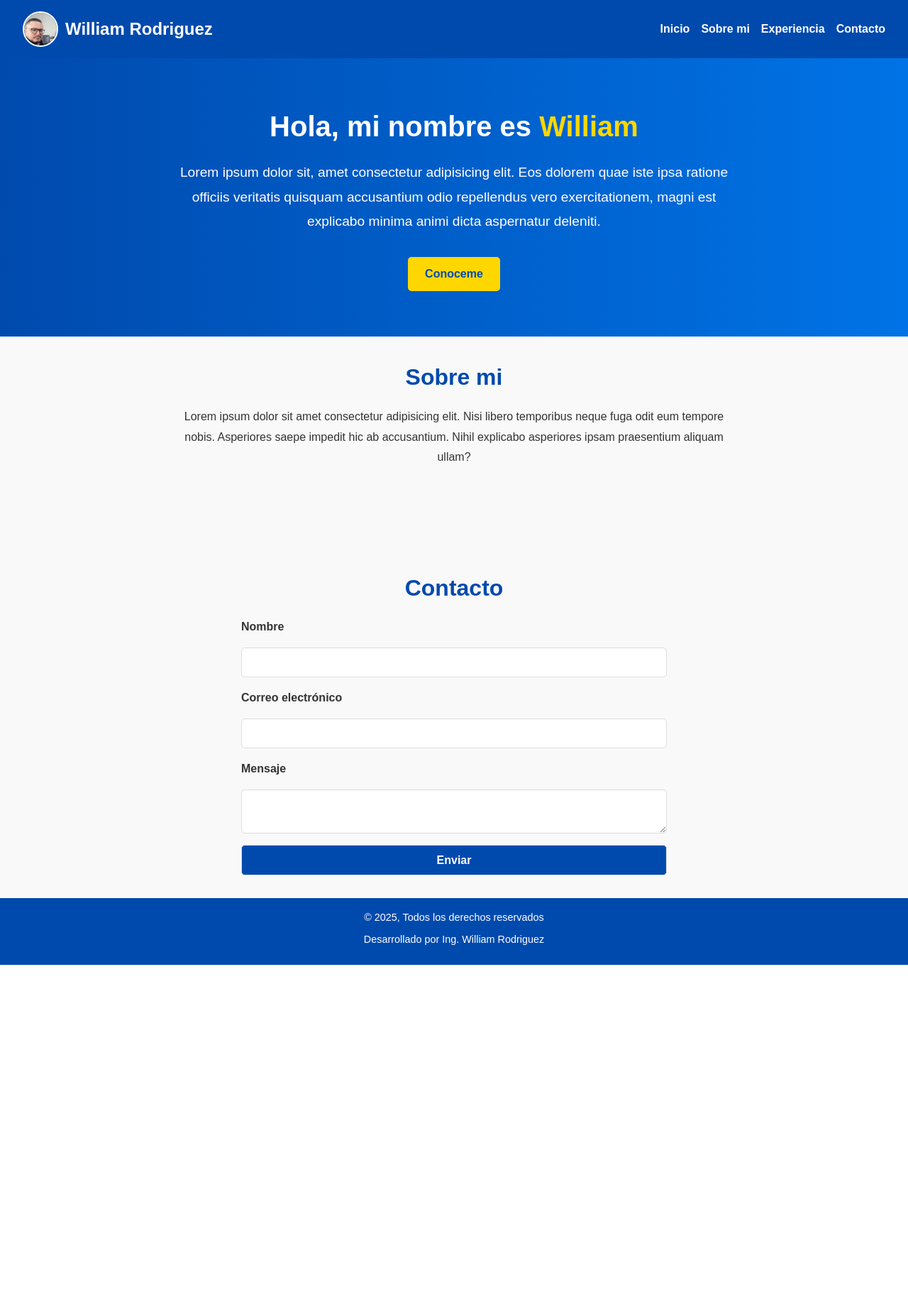
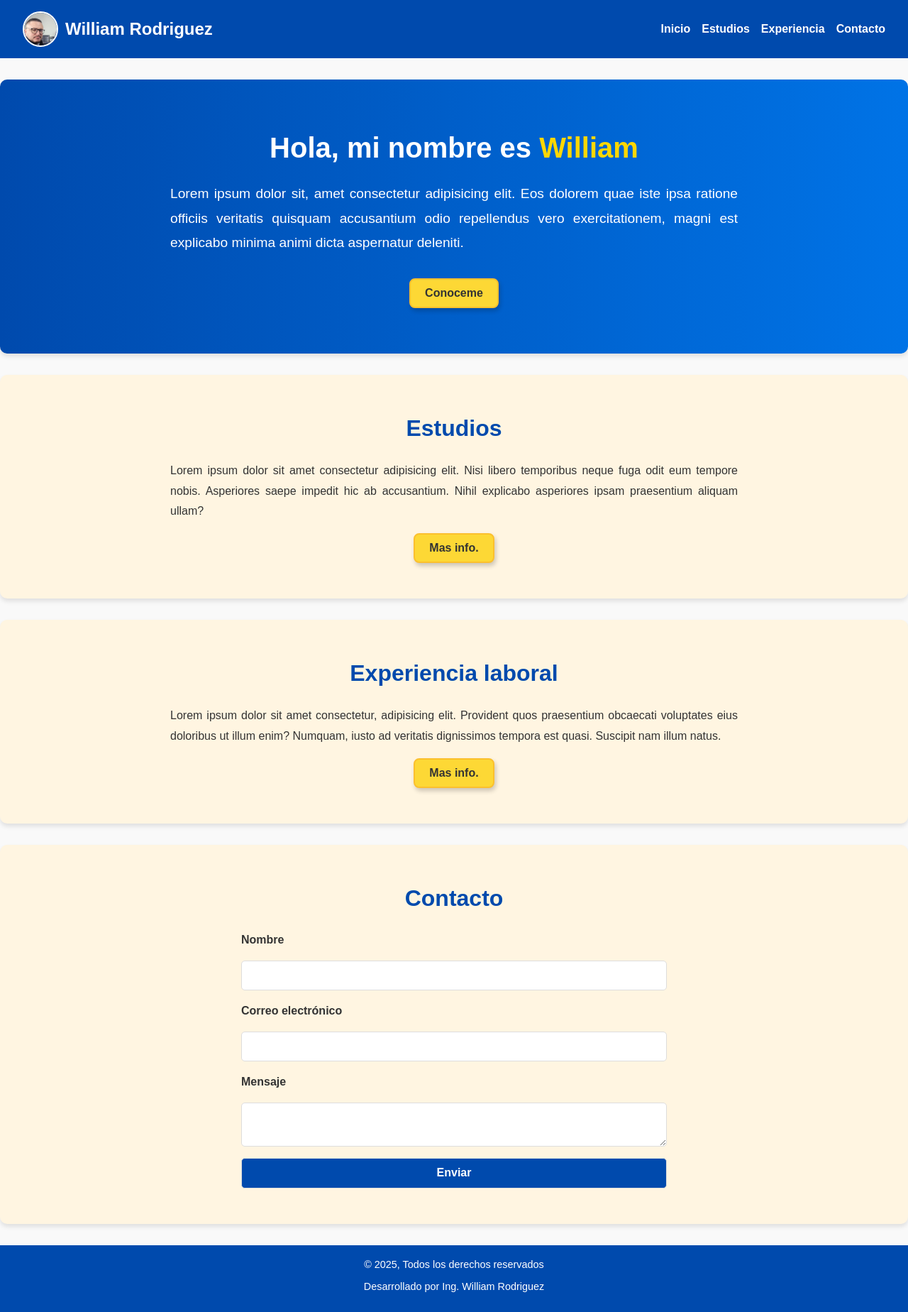
Before and after one commit to William0814/Meine_CV, a Django app: page / in a window 1280 px wide. Shown: the whole page at 71% size. Before the commit the page ends 1359 px from the top, so only its background shows below. Run offline with Django 5.2, Linux system fonts and the light colour scheme.

Commit message:
templates and styles 1

```diff
--- a/portafolio/static/portafolio/styles.css
+++ b/portafolio/static/portafolio/styles.css
@@ -10,11 +10,49 @@ a,
 img,
 form,
 input,
-textarea,
-button {
+textarea {
   margin: 0;
   padding: 0;
   box-sizing: border-box;
+}
+html {
+  scroll-behavior: smooth;
+}
+.button {
+  margin: 0;
+  padding: 10px 20px;
+  box-sizing: border-box;
+  align-items: center;
+  text-decoration: underline;
+  display: inline-block;
+  font-size: 16px;
+  font-weight: bold;
+  color: #333;
+  background-color: #fdd835;
+  border: 2px solid #fbc02d;
+  border-radius: 8px;
+  cursor: pointer;
+  text-align: center;
+  text-decoration: none;
+  transition: all 0.3s ease;
+  box-shadow: 2px 4px 6px rgba(0, 0, 0, 0.2);
+}
+.button:hover {
+  background-color: #fbc02d;
+  color: white;
+  box-shadow: 4px 6px 10px;
+  transform: scale(1.05);
+}
+.studys {
+  display: flex;
+  justify-content: center;
+  align-items: center;
+  text-align: center;
+}
+.experiencie {
+  justify-content: center;
+  align-items: center;
+  text-align: center;
 }
 
 body {
@@ -22,6 +60,7 @@ body {
   line-height: 1.6;
   color: #333;
   background-color: #f9f9f9;
+  align-items: center;
 }
 
 /* Encabezado */
@@ -92,29 +131,23 @@ header {
   font-size: 1.2rem;
 }
 
-.hero a {
-  display: inline-block;
-  padding: 0.7rem 1.5rem;
-  background: #ffd700;
-  color: #004aad;
-  text-decoration: none;
-  font-weight: bold;
-  border-radius: 5px;
-  transition: background 0.3s ease;
-}
-
-.hero a:hover {
-  background: #ffbf00;
-}
-
 /* Sección "Sobre mí" */
 section {
-  padding: 2rem;
+  padding: 50px 20px;
+  margin: 30px 0;
+  border-radius: 10px;
+  box-shadow: 0 4px 6px rgb(0, 0, 0, 0.1);
+}
+section:nth-child(odd) {
+  background-color: #fff5e1;
+}
+section:nth-child(even) {
+  background-color: #fff5e1;
 }
 
 section h2 {
   font-size: 2rem;
-  margin-bottom: 1rem;
+  margin-bottom: 20px;
   color: #004aad;
   text-align: center;
 }
@@ -122,8 +155,9 @@ section h2 {
 section p {
   max-width: 800px;
   margin: 0 auto 1rem auto;
-  text-align: center;
+  text-align: justify;
   line-height: 1.8;
+  font-size: 1rem;
 }
 
 /* Formulario de contacto */
--- a/portafolio/templates/portafolio/home.html
+++ b/portafolio/templates/portafolio/home.html
@@ -16,13 +16,13 @@
         </div>
         <ul>
           <li><a href="#inicio">Inicio</a></li>
-          <li><a href="#sobre-mi">Sobre mi</a></li>
+          <li><a href="#estudios">Estudios</a></li>
           <li><a href="#experiencia">Experiencia</a></li>
           <li><a href="#contacto">Contacto</a></li>
         </ul>
       </nav>
     </header>
-    <section id="#inicio" class="hero">
+    <section id="inicio" class="hero">
 
       <div class="hero-content">
       <h1>Hola, mi nombre es <span>William</span></h1>
@@ -32,21 +32,37 @@
         repellendus vero exercitationem, magni est explicabo minima animi dicta
         aspernatur deleniti.
       </p>
-      <a href="#sobre-mi">Conoceme</a>
+      <a href="{% url 'about_me' %}">
+      <button class="button" id="button" >Conoceme</button>
+      </a>
     </section>
-    <section id="#Sobre-mi">
-      <h2>Sobre mi</h2>
+    <section id="estudios" class="studys">
+      <div>
+      <h2>Estudios</h2>
       <p>
         Lorem ipsum dolor sit amet consectetur adipisicing elit. Nisi libero
         temporibus neque fuga odit eum tempore nobis. Asperiores saepe impedit
         hic ab accusantium. Nihil explicabo asperiores ipsam praesentium aliquam
         ullam?
       </p>
+      <a href="{% url 'studies' %}">
+      <button id="button" class="button">Mas info.</button>
+      </a>
+      </div>
     </section>
-    <section id="#experiencia">
-      <div class="experiencia-container"></div>
+    <section id="experiencia" class="experiencie">
+      <h2>Experiencia laboral</h2>
+      <div class="experiencia-container">
+        <p>Lorem ipsum dolor sit amet consectetur, adipisicing elit. Provident quos
+        praesentium obcaecati voluptates eius doloribus ut illum enim? Numquam, iusto
+         ad veritatis dignissimos tempora est quasi. Suscipit nam illum natus.
+        </p>
+        <a href="{% url 'experience' %}">
+        <button class="button" id="button">Mas info.</button> <br>
+        </a>
+      </div>
     </section>
-    <section id="#contacto">
+    <section id="contacto">
       <h2>Contacto</h2>
       <form action="" method="post">
         <label for="nombre">Nombre</label>
--- a/portafolio/urls.py
+++ b/portafolio/urls.py
@@ -3,5 +3,8 @@ from . import views
 
 urlpatterns = [
     path('', views.home, name='home'),
+    path('about-me/', views.about_me, name='about_me'),
+    path('studies/', views.studies, name='studies'),
+    path('experience/', views.experience, name='experience'),
 
 ]
--- a/portafolio/views.py
+++ b/portafolio/views.py
@@ -4,3 +4,12 @@ from django.shortcuts import render
 
 def home(request):
     return render(request, 'portafolio/home.html')
+
+def about_me(request):
+    return render(request, 'portafolio/about_me.html')
+
+def studies(request):
+    return render(request, 'portafolio/studies.html')
+
+def experience(request):
+    return render(request, 'portafolio/experience.html')
```
Also changed, not shown: portafolio/templates/portafolio/about_me.html (added, +9 -0 lines), portafolio/templates/portafolio/base.html (added, +33 -0 lines), portafolio/templates/portafolio/experience.html (added, +11 -0 lines), portafolio/templates/portafolio/studies.html (added, +12 -0 lines).
